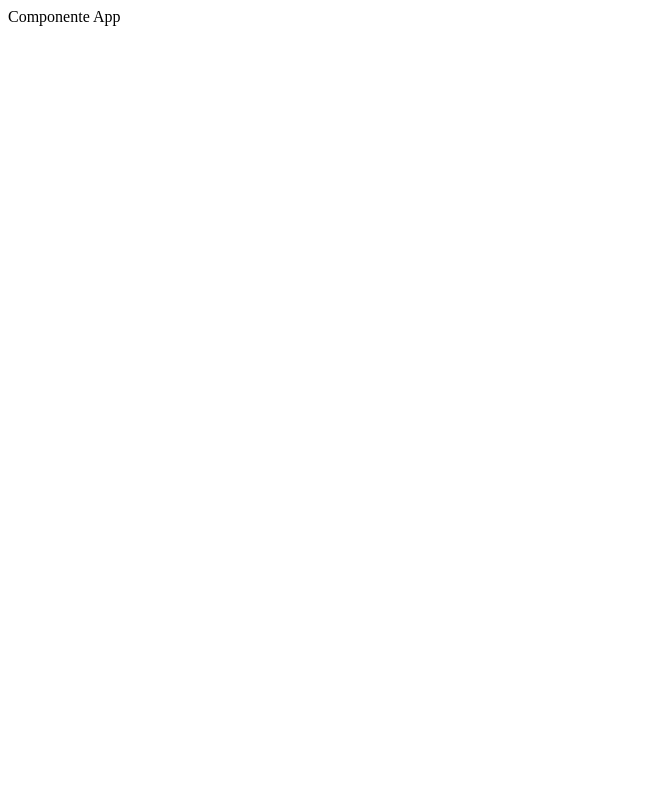
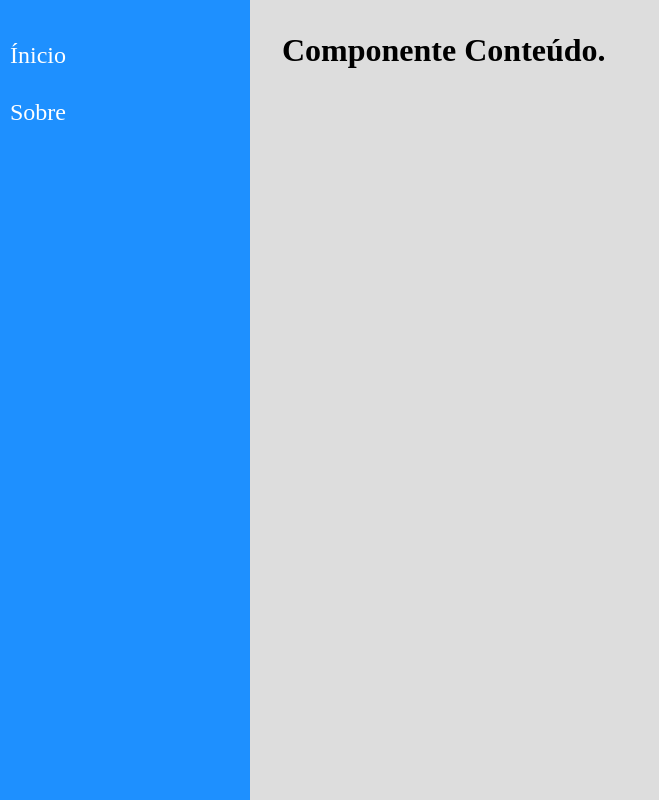
Before and after one commit to Henrique1204/Navegacao-React-Router, a React (Create React App) app: page / in a window 1280 px wide. Shown: the whole page, without its empty margins (0-659 px from the left). Built offline with nearby package versions, Linux system fonts and the light colour scheme.

Commit message:
Adicionar estilos basicos

```diff
--- a/src/Componentes/layout/Conteudo/Conteudo.jsx
+++ b/src/Componentes/layout/Conteudo/Conteudo.jsx
@@ -3,7 +3,7 @@ import estilos from "./Conteudo.module.css";
 
 const Conteudo = (props) => (
     <main className={estilos.Conteudo}>
-        Componente Conteúdo.
+        <h1>Componente Conteúdo.</h1>
     </main>
 );
 
--- a/src/Componentes/layout/Conteudo/Conteudo.module.css
+++ b/src/Componentes/layout/Conteudo/Conteudo.module.css
@@ -1,3 +1,10 @@
 .Conteudo {
+    padding: 2rem;
+    background-color: #DDD;
+    display: flex;
+    flex: 1;
+}
 
+.Conteudo h1 {
+    margin: 0;
 }
--- a/src/Componentes/layout/Menu/Menu.jsx
+++ b/src/Componentes/layout/Menu/Menu.jsx
@@ -3,7 +3,12 @@ import estilos from "./Menu.module.css";
 
 const Menu = (props) => (
     <aside className={estilos.Menu}>
-        Componente Menu
+        <nav>
+            <ul>
+                <li><a href="/" >Ínicio</a></li>
+                <li><a href="/sobre" >Sobre</a></li>
+            </ul>
+        </nav>
     </aside>
 );
 
--- a/src/Componentes/layout/Menu/Menu.module.css
+++ b/src/Componentes/layout/Menu/Menu.module.css
@@ -1,3 +1,34 @@
 .Menu {
+    padding-top: 2rem;
+    background-color: #1E90FF;
+    display: flex;
+    flex-basis: 250px;
+}
 
+.Menu nav {
+    flex: 1;
 }
+
+.Menu ul {
+    padding: 0;
+    margin: 0;
+    list-style: none;
+}
+
+.Menu li {
+    display: flex;
+}
+
+.Menu li a {
+    padding: 10px;
+    margin-bottom: 10px;
+    font-size: 1.5rem;
+    text-decoration: none;
+    color: #FFF;
+    flex: 1;
+    transition: background-color 0.3s ease;
+}
+
+.Menu li a:hover {
+    background-color: rgba(0, 0, 0, 0.20);
+}
--- a/src/Telas/App.css
+++ b/src/Telas/App.css
@@ -1,3 +1,9 @@
+body {
+    margin: 0;
+    background-color: #FFF;
+}
+
 .App {
-
+    height: 100vh;
+    display: flex;
 }
--- a/src/Telas/App.jsx
+++ b/src/Telas/App.jsx
@@ -1,9 +1,14 @@
 import React from "react";
+// Estilo.
 import "./App.css";
+// Componentes externo.
+import Menu from "../Componentes/layout/Menu/Menu.jsx";
+import Conteudo from "../Componentes/layout/Conteudo/Conteudo.jsx";
 
 const App = (props) => (
     <div className="App">
-        Componente App
+        <Menu />
+        <Conteudo />
     </div>
 );
 
```
